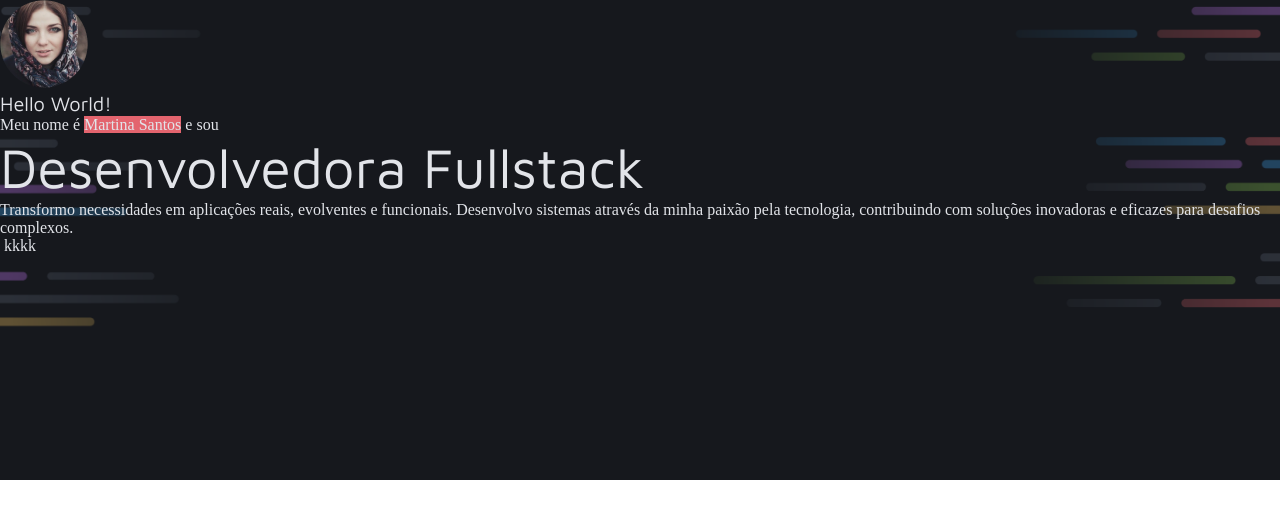
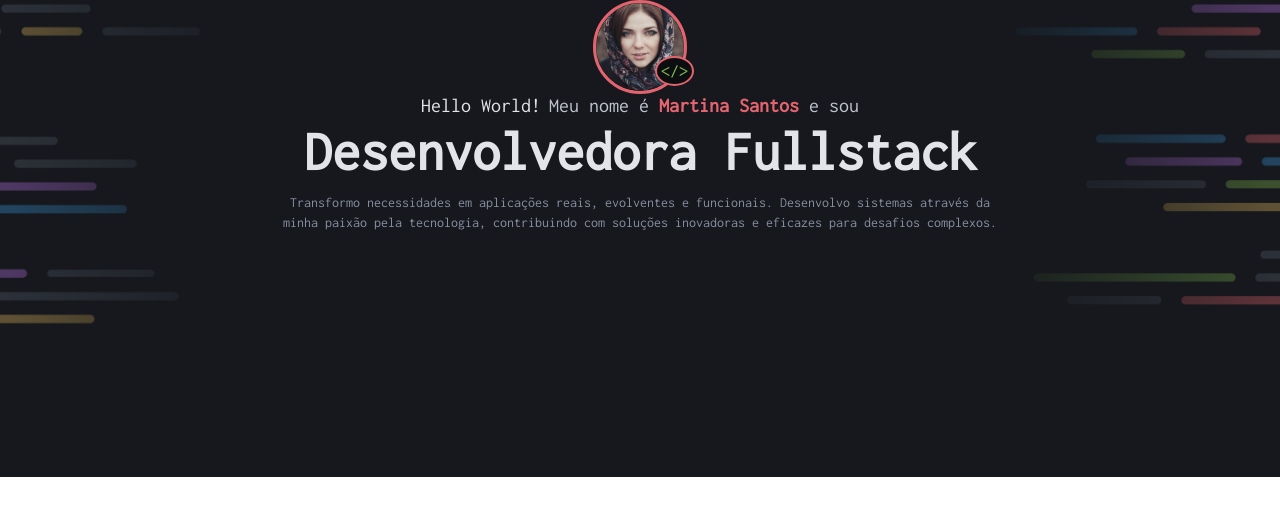
Before and after one commit to Sthevan23/Portf-lio-Dev, a plain HTML site: page index.html in a window 1280 px wide. Drawn offline with Linux system fonts and the light colour scheme.

Commit message:
configurando a primeira imagem

```diff
--- a/global.css
+++ b/global.css
@@ -17,17 +17,17 @@ box-sizing: border-box;
 --gray-500:#C0C4CE;
 --gray-600:#E2E4E9;
 
---font-family : 'Asap';
+
+--font-family : 'Inconsolata','Asap','Maven Pro',' sans-serif;';
 
 --title-lg : 56px/120% var(--font-family);
 --title-md : 24px/120% var(--font-family);
 --title-sm : 16px/120% var(--font-family);
 
---font-family : 'Inconsolata';
 
 --subtitle : 20px/120% var(--font-family);
 
---font-family : 'Maven Pro';
+
 
 --text-md : 16px/140% var(--font-family);
 --text-sm : 14px/140% var(--font-family);
@@ -44,13 +44,19 @@ body {
 
 }
 .nome-vermelho {
- background-color: #E3646E;
+ color: #E3646E;
+ font-weight: bold;
+ background :none;
+ padding: 0;
+ border: none;
 }
 h1 {
-font-family: var(--font-family-inconsolata);
- font : var(--title-lg)
+  font-family: "Maven Pro", sans-serif;
+ font : var(--title-lg);
+
+ font-weight: bold;
+
 }
 h2 {
  font : var(--subtitle);
-
 }
--- a/index.html
+++ b/index.html
@@ -3,7 +3,21 @@
 <head>
   <link rel="stylesheet" href="index.css">
 
-  <link href="https://fonts.googleapis.com/css2?family=Asap:wght@400;700&family=Inconsolata:wght@400&family=Maven+Pro:wght@400&display=swap" rel="stylesheet">
+  <!-- <link rel="preconnect" href="https://fonts.googleapis.com">
+  <link rel="preconnect" href="https://fonts.gstatic.com" crossorigin>
+  <link href="https://fonts.googleapis.com/css2?family=Asap:wdth,wght@75..125,700&family=Inconsolata&display=swap" rel="stylesheet">
+
+  <link rel="preconnect" href="https://fonts.googleapis.com">
+  <link rel="preconnect" href="https://fonts.gstatic.com" crossorigin>
+  <link href="https://fonts.googleapis.com/css2?family=Asap:ital,wght@0,700;1,700&display=swap" rel="stylesheet">
+
+
+  <link rel="preconnect" href="https://fonts.googleapis.com">
+  <link rel="preconnect" href="https://fonts.gstatic.com" crossorigin>
+  <link href="https://fonts.googleapis.com/css2?family=Maven+Pro&display=swap" rel="stylesheet"> -->
+
+  <link href="https://fonts.googleapis.com/css2?family=Asap:wght@700&family=Inconsolata&family=Maven+Pro&display=swap" rel="stylesheet">
+
 
 
   <meta name="viewport" content="width=device-width, initial-scale=1.0">
@@ -12,24 +26,26 @@
 </head>
 <body>
   <div id="page">
-    <section id="img">
+    <section id="img" class="profile-container">
       <img src="assets/Image.png" alt="foto de Martina santos">
+      <span class="icon">&lt;/&gt;</span>
     </section>
     <header>
+
       <section id="info">
-        <h2 class="letras">Hello World!</h2>
-         <p>
-          Meu nome é <span class="nome-vermelho"> Martina Santos</span> e sou
-         </p>
-        <h1>Desenvolvedora Fullstack</h1>
-        <p>
-          Transformo necessidades em aplicações reais, evolventes e funcionais. Desenvolvo sistemas através da minha paixão pela tecnologia, contribuindo com soluções inovadoras e eficazes para desafios complexos.
-        </p>
+        <div class="linha1">
+           <h2 class="letras">Hello World!</h2>
+           <p class="texto2">Meu nome é <span class="nome-vermelho"> Martina Santos</span> e sou</p>
+            </div>
+            <div class="header-container">
+              <h1 class="tema">Desenvolvedora Fullstack</h1>
+            </div>
+        <p class="texto"> Transformo necessidades em aplicações reais, evolventes e funcionais. Desenvolvo sistemas através da <br> minha paixão pela tecnologia, contribuindo com soluções inovadoras e eficazes para desafios complexos.</p>
+      </section>
 
-      </section>
       <section id="projets">
         <img src="" alt="">
-    kkkk
+
       </section>
       <section id="services"></section>
       <section id="contact"></section>
--- a/style.css
+++ b/style.css
@@ -0,0 +1,64 @@
+.header-container {
+
+  display: flex;
+    align-items: center;
+    justify-content: center;
+
+  }
+
+  .linha1{
+    display: flex;
+    justify-content: center;
+    align-items: center;
+    gap: 8px;
+  }
+
+   .texto {
+    margin-top: 8px;
+    text-align: center;
+    color: var(--gray-400);
+    font : var(--text-sm);
+   }
+
+   .texto2 {
+    font : var(--subtitle);
+    color: var(--gray-500);
+   }
+
+  #page {
+    display: flex;
+    flex-direction: column;
+    justify-content: center;
+    align-items: center;
+
+  }
+
+   .profile-container {
+    position: relative;
+  display: inline-flex;
+  align-items: center;
+  justify-content: center;
+
+  border: 3px solid #E3646E;
+    border-radius: 50%;
+  }
+
+    .profile-image {
+
+    width: 100%;
+     height: 100%;
+    object-fit: cover;
+    border-radius: 50%;
+    }
+  .icon {
+   position: absolute;
+   bottom: 5px;
+   right: -10px;
+   color: #82BC4F;
+  font-size: 18px;
+  font-family: 'Inconsolata', monospace;
+  background-color: #0D0E11;
+   padding: 4px;
+  border-radius: 50%;
+   border: 2px solid #E3646E
+    }
```
Also changed, not shown: assets/Vector.png (added).
